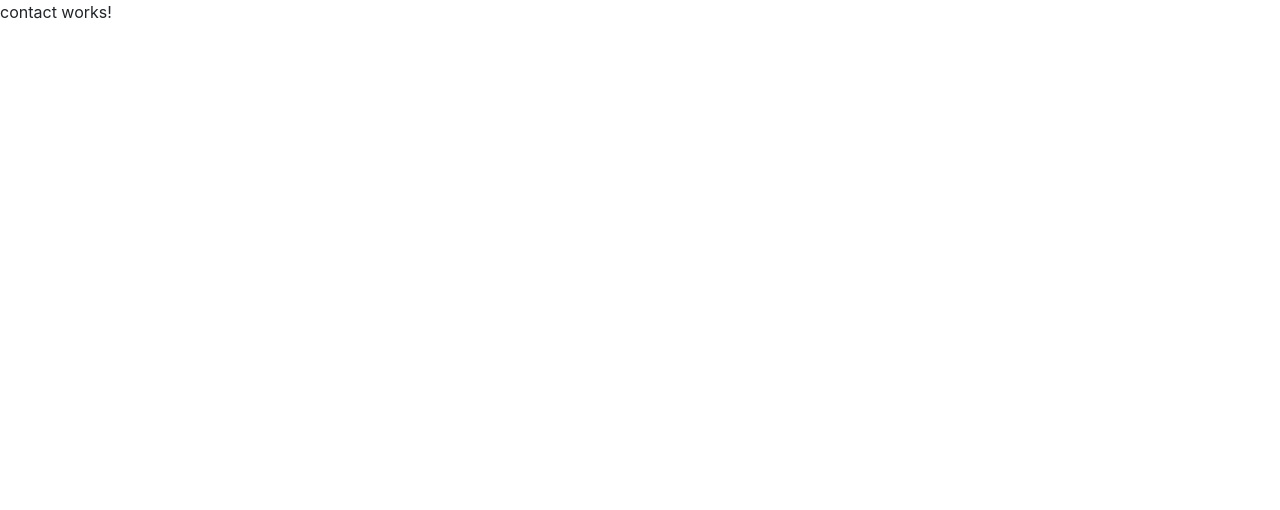
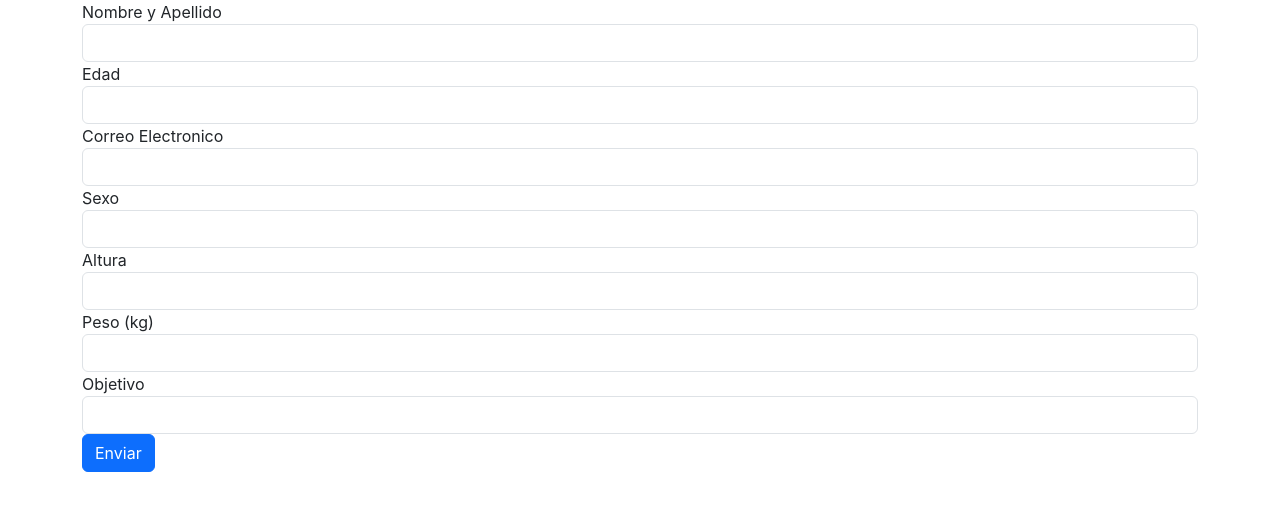
Before and after one commit to OrganizacionProyecto/Proyecto-TSDWAD, an Angular app in the folder FrontEnd/proyectoAymara2024/: page /contact in a window 1280 px wide. Shown: the top 510 px of the page. Built offline with nearby package versions, Linux system fonts and the light colour scheme.

Commit message:
paginacontacto

```diff
--- /dev/null
+++ b/FrontEnd/proyectoAymara2024/src/app/app.module.ts
@@ -0,0 +1,4 @@
+import { CommonModule } from '@angular/common';
+
+import { FormsModule } from '@angular/forms';
+import { ReactiveFormsModule } from '@angular/forms';
--- a/FrontEnd/proyectoAymara2024/src/app/pages/contact/contact.component.css
+++ b/FrontEnd/proyectoAymara2024/src/app/pages/contact/contact.component.css
@@ -0,0 +1,5 @@
+.container{
+
+    padding-bottom: 300px;
+
+}
--- a/FrontEnd/proyectoAymara2024/src/app/pages/contact/contact.component.html
+++ b/FrontEnd/proyectoAymara2024/src/app/pages/contact/contact.component.html
@@ -1 +1,27 @@
-<p>contact works!</p>
+<div class="container">
+
+    <form [formGroup]="contactForm"
+
+      (ngSubmit)="onSubmit()">
+
+
+        <div class="form-group">
+        <label for="name">Nombre y Apellido</label>
+        <input type="text" class="form-control" id="name" formControlName="name" required>
+        <label for="age">Edad</label>
+        <input type="text" class="form-control" id="age" formControlName="age" required>
+        <label for="email">Correo Electronico</label>
+        <input type="text" class="form-control" id="email" formControlName="email" required>
+        <label for="gender">Sexo</label>
+        <input type="text" class="form-control" id="gender" formControlName="gender" required>
+        <label for="height">Altura</label>
+        <input type="text" class="form-control" id="height" formControlName="height" required>
+        <label for="weigth">Peso (kg)</label>
+        <input type="text" class="form-control" id="weigth" formControlName="weigth" required>
+        <label for="objetivo">Objetivo</label>
+        <input type="text" class="form-control" id="name" formControlName="objetivo" required>
+      </div>
+
+    <button type="submit" class="btn btn-primary">Enviar</button>
+
+  </form>
--- a/FrontEnd/proyectoAymara2024/src/app/pages/contact/contact.component.ts
+++ b/FrontEnd/proyectoAymara2024/src/app/pages/contact/contact.component.ts
@@ -1,12 +1,46 @@
+
+
 import { Component } from '@angular/core';
+import { FormBuilder, FormGroup, Validators } from '@angular/forms';
+import { NgModule } from '@angular/core';
+import { ReactiveFormsModule } from '@angular/forms';
+
+@NgModule({
+  imports: [
+
+
+    ReactiveFormsModule
+  ],
+})
+export class AppModule { }
+
+
+
+
 
 @Component({
   selector: 'app-contact',
-  standalone: true,
-  imports: [],
   templateUrl: './contact.component.html',
-  styleUrl: './contact.component.css'
+  styleUrls: ['./contact.component.css']
 })
 export class ContactComponent {
 
+  contactForm: FormGroup;
+
+  constructor(private formBuilder: FormBuilder) {
+    this.contactForm = this.formBuilder.group({
+      name: ['', Validators.required],
+      email: ['', [Validators.required, Validators.email]],
+      age: [''],
+      gender: [''],
+      height: [''],
+      weight: [''],
+      objective: [''],
+      nutritionalCounseling: ['']
+    });
+  }
+
+  onSubmit(): void {
+    console.log(this.contactForm.value);
+  }
 }
```
